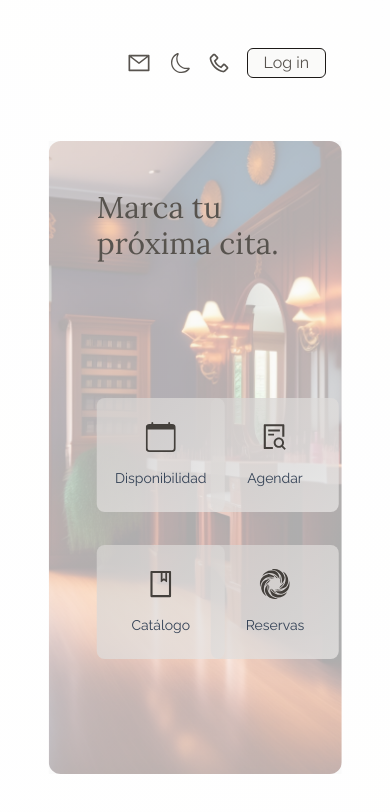
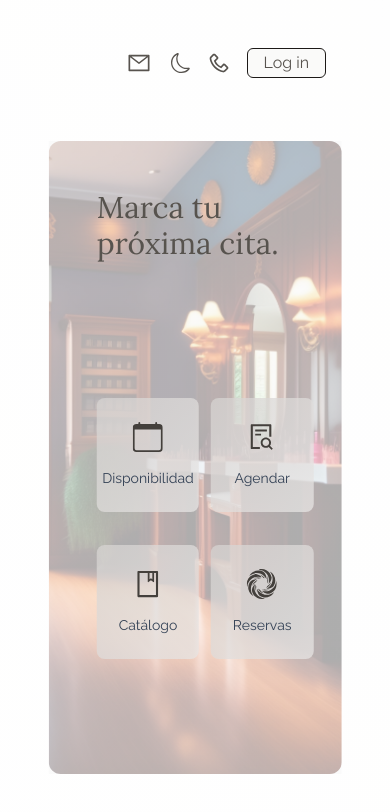
Before and after one commit to adkr38/scheduling-service, a React (Vite) app in the folder frontend/: page / in a window 390 px wide. Shown: the top 812 px of the page. Built offline with nearby package versions, Linux system fonts and the light colour scheme.

Commit message:
reformat(tsx): hover & active styling, reactive improvements

```diff
--- a/frontend/src/components/Hero.tsx
+++ b/frontend/src/components/Hero.tsx
@@ -17,13 +17,11 @@ interface CardProps {
 const Card = ({ icon, text }: CardProps) => {
   const { theme } = React.useContext(ThemeContext);
   const lightCard =
-    "px-16 py-6 text-center bg-gradient-to-br from-stone-300/75 to-stone-200/75 flex flex-col items-center justify-center rounded-lg gap-y-4 active:from-stone-400/50 active:to-stone-300/50 active:scale-90 group";
+    "px-[3.2rem] sm:px-14 py-6 text-center bg-gradient-to-br from-stone-300/75 to-stone-200/75 flex flex-col items-center justify-center rounded-lg gap-y-4 active:from-stone-400/50 active:to-stone-300/50 active:scale-90 active:shadow-inner hover:scale-110 hover:rounded-2xl active:duration-100 hover:duration-300";
   const darkCard =
-    "px-14 py-4 text-center bg-gradient-to-br from-stone-700/75 to-stone-800/75 flex flex-col items-center justify-center rounded-md gap-y-4 active:from-stone-700/50 active:to-stone-600/50 active:scale-90 group";
-  const lightP =
-    "text-sm text-slate-700 font-raleway group-active:text-stone-50";
-  const darkP =
-    "text-sm text-slate-200 font-raleway group-active:text-stone-600";
+    "px-[3.2rem] sm:px-14 py-6 text-center bg-gradient-to-br from-stone-700/75 to-stone-800/75 flex flex-col items-center justify-center rounded-md gap-y-4 active:from-stone-700/50 active:to-stone-600/50 active:scale-90 active:shadow-inner hover:scale-110 hover:rounded-2xl active:duration-100 hover:duration-300";
+  const lightP = "text-sm text-slate-700 font-raleway";
+  const darkP = "text-sm text-slate-200 font-raleway";
   return (
     <div className={theme == "light" ? lightCard : darkCard}>
       {icon}
```
